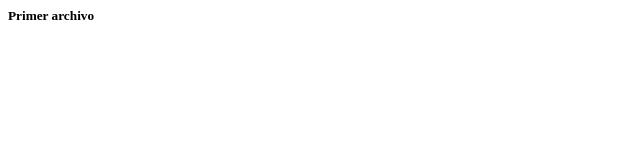
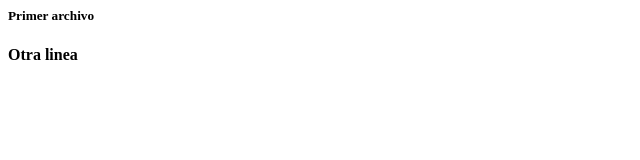
Before and after one commit to NadiaMujica/Test1, a plain HTML site: page index.html in a window 1280 px wide. Shown: the full height of the page, 0-640 px from the left. Drawn offline with Linux system fonts and the light colour scheme.

Commit message:
Add line

```diff
--- a/index.html
+++ b/index.html
@@ -1 +1,2 @@
 <h5>Primer archivo</h5>
+<h4>Otra linea</h4>
```
